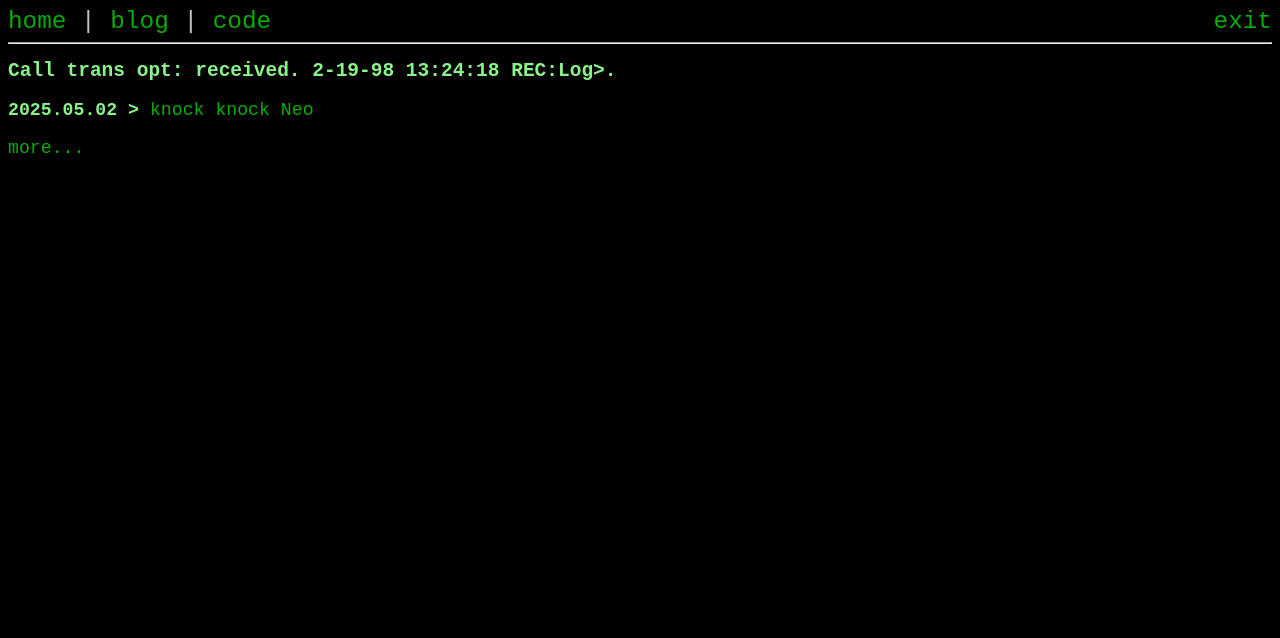
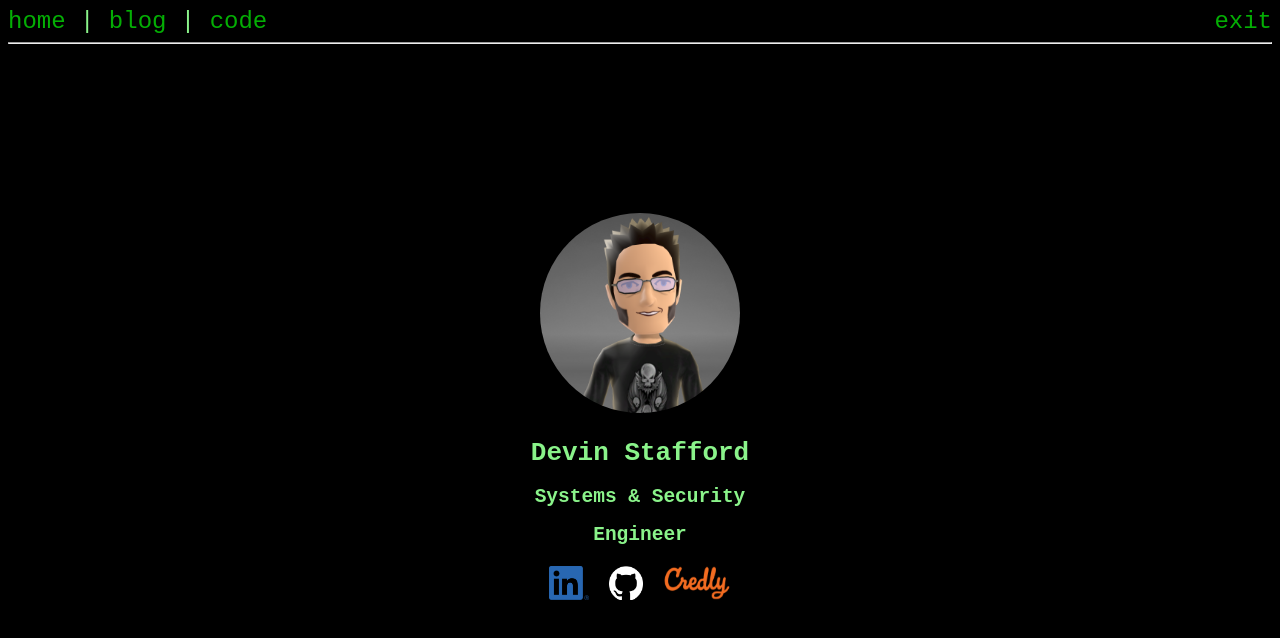
Before and after one commit to ds8086/ds8086.github.io, a plain HTML site: page index.html in a window 1280 px wide. Drawn offline with Linux system fonts and the light colour scheme.

Commit message:
home page and style tweeks

```diff
--- a/index.html
+++ b/index.html
@@ -1,72 +1,69 @@
-<!DOCTYPE html>
-<html>
+<!doctype html>
+<html lang="en">
 <head>
     <title>ds8086</title>
+
+    <meta charset="utf-8">
+    <meta name="viewport" content="width=device-width, initial-scale=1">
+    <!-- Uncomment line below for automatic light/dark mode based on device preference -->
+    <!-- <meta name="color-scheme" content="light dark"> -->
+
     <style>
-    a:link {
+        a:link, a:visited, a:active {
             color:rgb(4, 174, 4);
-        background-color:  transparent;
-        text-decoration: none;
-    }
-    a:visited {
-        color:rgb(4, 174, 4);
-        background-color: transparent;
-        text-decoration: none;
         }
         a:hover {
             color:rgb(120, 245, 120);
-        background-color: transparent;
-        text-decoration: none;
-    }
-    a:active {
-        color:rgb(4, 174, 4);
-        background-color: transparent;
-        text-decoration: none;
         }
         body {
             background-color: black;
             color:rgb(138, 243, 138);
-        font-family:monospace;
-        font-size: 100%
+            font-family: monospace;
         }
-    h2 {
-        color:rgb(138, 243, 138);
-        font-family:monospace;
-        font-size: 1.5em;
-    }
-    hr {
-        color: rgb(194, 194, 194);
-    }
-    p {
-        background-color: black;
-        color:rgb(138, 243, 138);
-        font-family:monospace;
-        font-size: 140%;
-    }
-    nav {
-        font-family:monospace;
-        color: rgb(194, 194, 194);
-        font-size: 1.875em;
+        .container {
+            display:flexbox;
+            justify-content: center;
+            align-items: center;
+            padding-top: 20vh;
         }
     </style>
 </head>
+
+<header>
+    <!-- The navigation menu -->
+    <nav style="font-size:18pt;">
+        <a href="/index.html" style="text-decoration: none;">home</a> |
+        <a href="/blog/blog.html" style="text-decoration: none;">blog</a> |
+        <a href="https://github.com/ds8086/" style="text-decoration: none;" target="_blank">code</a>
+        <a href="/exit.html" style="float: right; text-decoration: none;">exit</a>
+    </nav>
+</header>
+
+<hr style="color: rgb(138, 243, 138);">
+
 <body>
-
-<nav>
-    <a href="/index.html">home</a> |
-    <a href="/blog/blog.html">blog</a> |
-    <a href="https://github.com/ds8086/" target="_blank">code</a>
-    <a style="float:right" href="/exit.html">exit</a>
-</nav>
-<hr>
-
-<h2>Call trans opt: received. 2-19-98 13:24:18 REC:Log>.</h2>
-<p>
-    <b>2025.05.02 > </b> <a href="/blog/20250502.html">knock knock Neo</a>
-</p>
-<p>
-    <a href="/blog/blog.html">more...</a>
-</p>
-
+<div class="container">
+    <table style="width: 100%;">
+        <tr>
+            <th>
+                <img src="/assets/images/avatar.jpg" alt="avatar" width="200" height="200" style="border-radius: 50%;">
+            </th>
+        </tr>
+        <tr>
+            <td style="text-align: center;">
+                <h1>Devin Stafford</h1>
+                <h2>Systems & Security</h2>
+                <h2>Engineer</h2>
+            </td>
+        </tr>
+        <tr>
+            <td style="text-align: center;">
+                <a href="https://www.linkedin.com/in/ds8086/"><img src="/assets/images/linkedin.png" width="40" height="34" style="padding-right: 1%;"></a>
+                <a href="https://github.com/ds8086/"><img src="/assets/images/github.png" width="34" height="34" style="padding-right: 1%;"></a>
+                <a href="https://www.credly.com/users/ds8086/"><img src="/assets/images/credly.png" width="68" height="34"></a>
+            </td>
+        </tr>
+    </table>
+</div>
 </body>
 </html>
```
Also changed, not shown: blog/20250502.html (+26 -42 lines), blog/blog.html (+27 -43 lines), exit.html (+1 -6 lines), assets/images/avatar.jpg (added), assets/images/credly.png (added), assets/images/github.png (added), assets/images/linkedin.png (added), 2 other files. Lines whose indentation alone changed are shown as unchanged.
